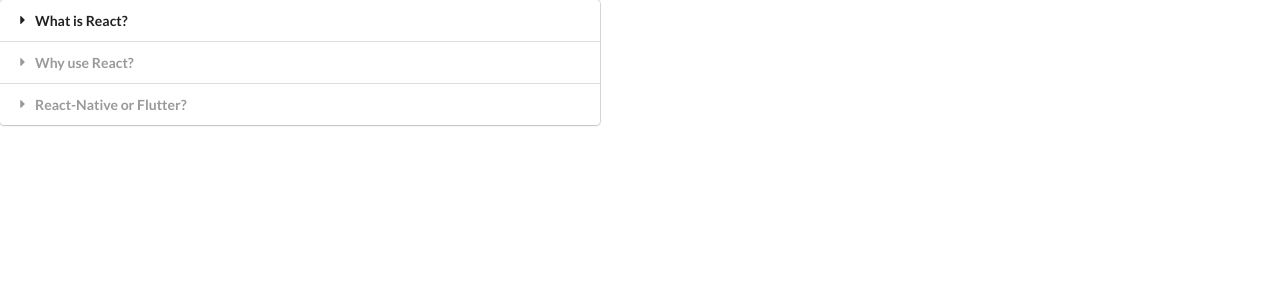
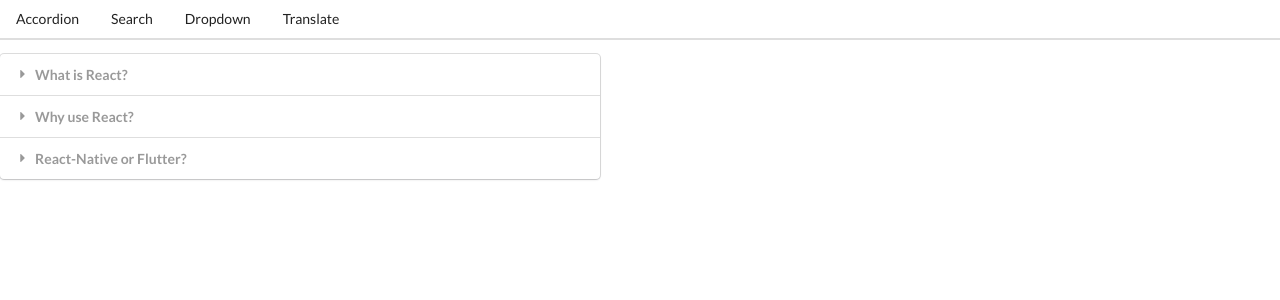
Before and after one commit to Shubham-503/Widgets, a React (Create React App) app: page / in a window 1280 px wide. Shown: the top 300 px of the page. Built offline with nearby package versions, Linux system fonts and the light colour scheme.

Commit message:
Create Header

```diff
--- a/src/components/App.js
+++ b/src/components/App.js
@@ -1,6 +1,7 @@
 import React, { useState } from "react";
 import Accordion from "./Accordion";
 import Dropdown from "./Dropdown";
+import Header from "./Header";
 import Route from "./Route";
 import Search from "./Search";
 import Translate from "./Translate";
@@ -35,31 +36,12 @@
     value: "blue",
   },
 ];
-const showAccordion = () => {
-  if (window.location.pathname === "/") {
-    return <Accordion items={items} />;
-  }
-};
-const showSearch = () => {
-  if (window.location.pathname === "/list") {
-    return <Search />;
-  }
-};
-const showDropdown = () => {
-  if (window.location.pathname === "/dropdown") {
-    return <Dropdown />;
-  }
-};
-const showTranslate = () => {
-  if (window.location.pathname === "/translate") {
-    return <Translate />;
-  }
-};
 
 export const App = () => {
   const [selected, setSelected] = useState(options[0]);
   return (
-    <div className="">
+    <div>
+      <Header />
       <Route path="/">
         <Accordion items={items} />
       </Route>
--- /dev/null
+++ b/src/components/Header.js
@@ -0,0 +1,22 @@
+import React from "react";
+
+const Header = () => {
+  return (
+    <div className="ui secondary pointing menu">
+      <a href="/" className="item">
+        Accordion
+      </a>
+      <a href="/list" className="item">
+        Search
+      </a>
+      <a href="/dropdown" className="item">
+        Dropdown
+      </a>
+      <a href="/translate" className="item">
+        Translate
+      </a>
+    </div>
+  );
+};
+
+export default Header;
```
